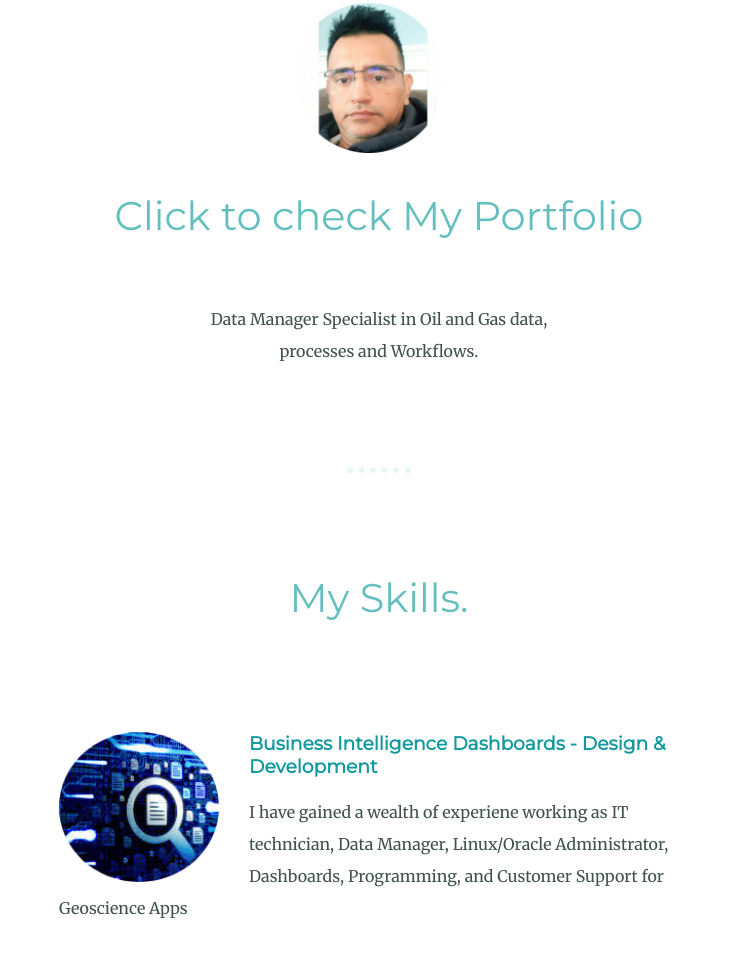
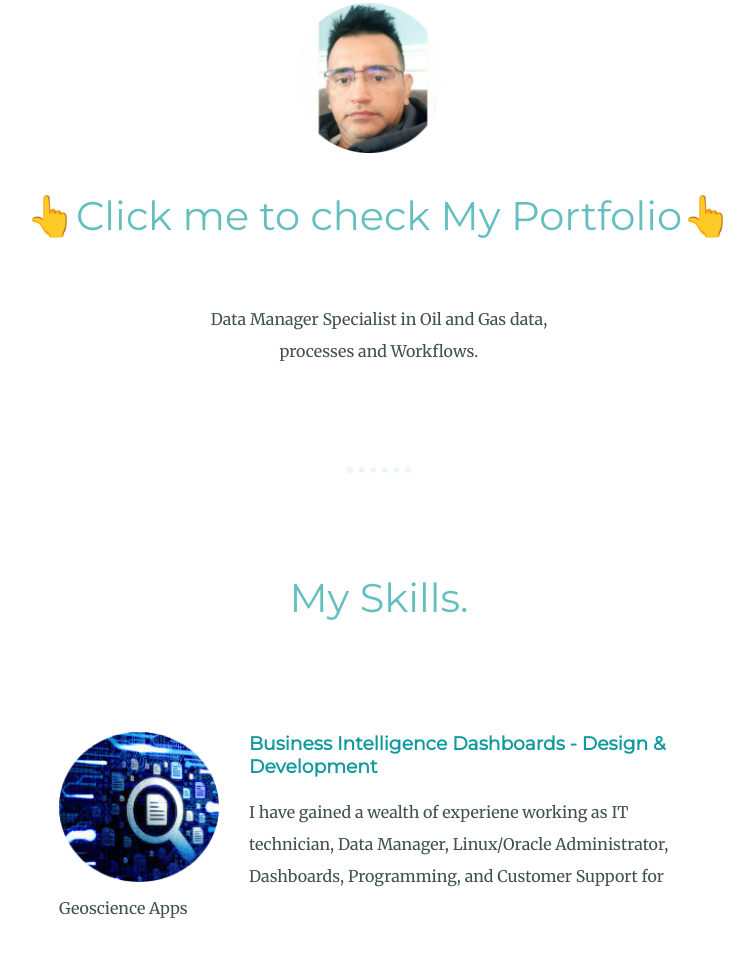
Before and after one commit to jcastellano71/cv, a plain HTML site: page index.html in a window 1280 px wide. Shown: the part 865-1822 px from the top of the page, without its empty margins (261-1015 px from the left). Drawn offline with Linux system fonts and the light colour scheme.

Commit message:
Update index.html

```diff
--- a/index.html
+++ b/index.html
@@ -22,7 +22,7 @@
   <div class="middle-container">
     <div class="profile">
       <img src="images/Jorge Profile Picture-Circled.png" alt="Jorge Castellano picture" width="150" height="150">
-      <a href="DeployedSolutions.pdf"><h2>Click to check My Portfolio</h2> </a>
+      <a href="DeployedSolutions.pdf"><h2>👆Click me to check My Portfolio👆</h2> </a>
       <p class="intro">Data Manager Specialist in Oil and Gas data, processes and Workflows.</p>
     </div>
     <hr>
```
